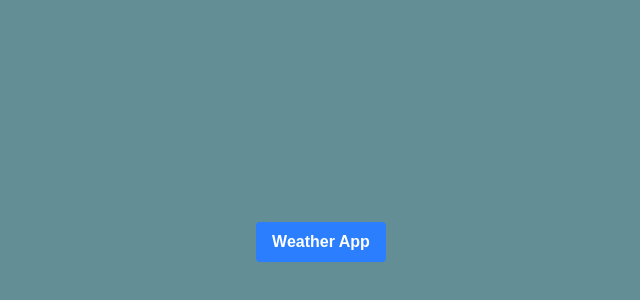
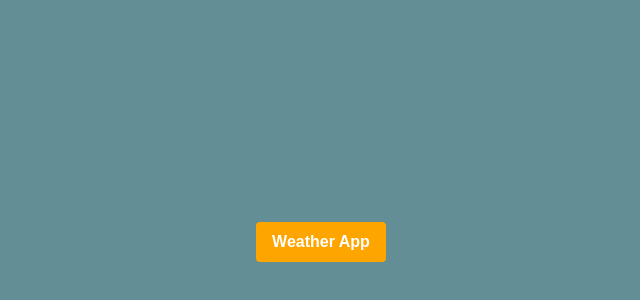
Before and after one commit to marilynjov/weather, a Next.js app: page / in a window 1280 px wide. Shown: the part 158-458 px from the top of the page, without its empty margins (319-959 px from the left). Built offline with nearby package versions, Linux system fonts and the light colour scheme.

Commit message:
css properties

```diff
--- a/app/page.tsx
+++ b/app/page.tsx
@@ -1,15 +1,13 @@
 
 let title: string = "Weather App";
+type ButtonProps = {
+  style: React.CSSProperties;
+}
 
-type ButtonProps = {
-  text: string;
-  color?: string;
-}
-const Button = (props: ButtonProps) => {
-  const { text, color } = props;
+const Button = ({style}: ButtonProps) => {
   return (
-    <button>
-      {text}
+    <button style={style}>
+      {title}
     </button>
   );
 }
@@ -17,7 +15,7 @@ const Button = (props: ButtonProps) => {
 function Page() {
   return (
     <div>
-      <Button text = {title} color = "orange"/>
+      <Button style = {{backgroundColor: "orange", fontSize: 16}}/>
     </div>
   );
 }
```
